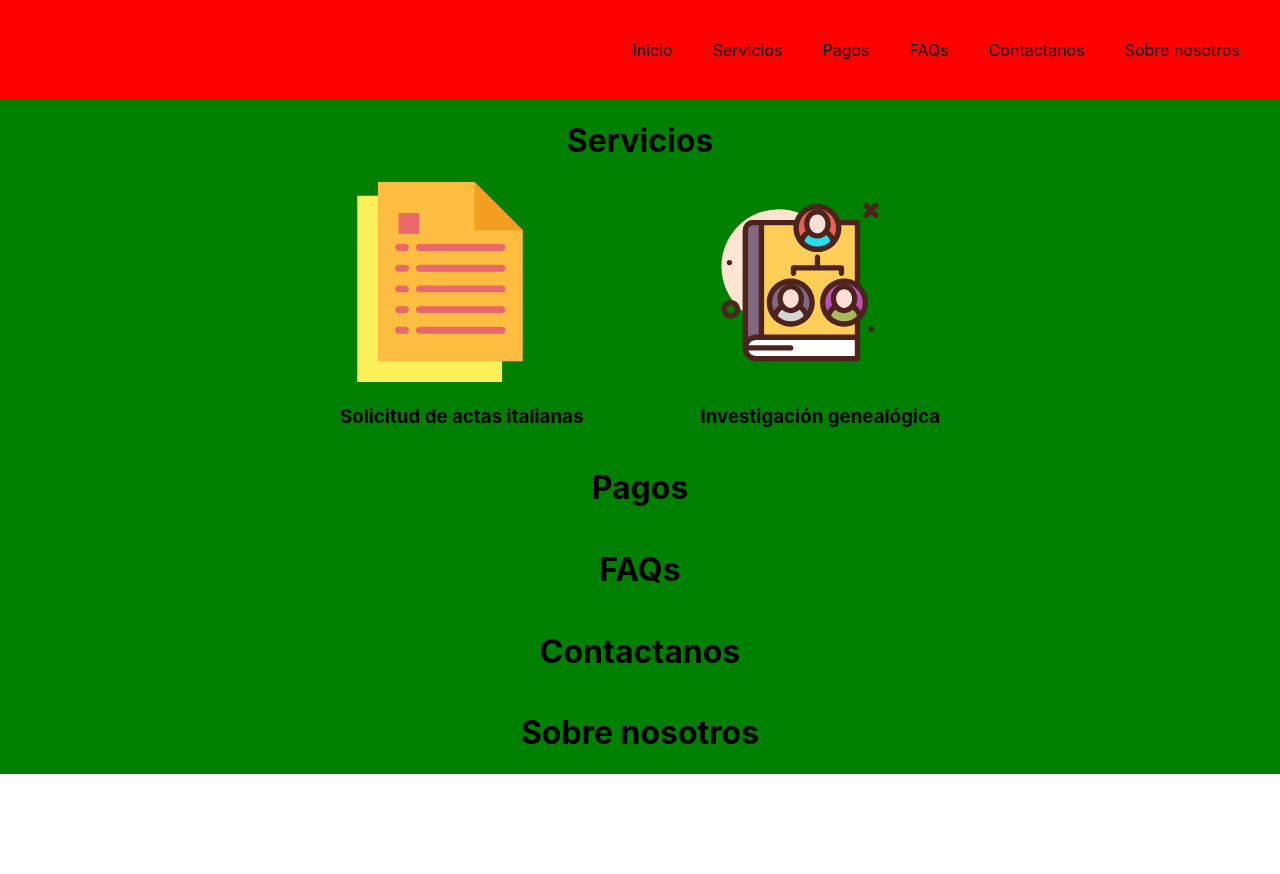
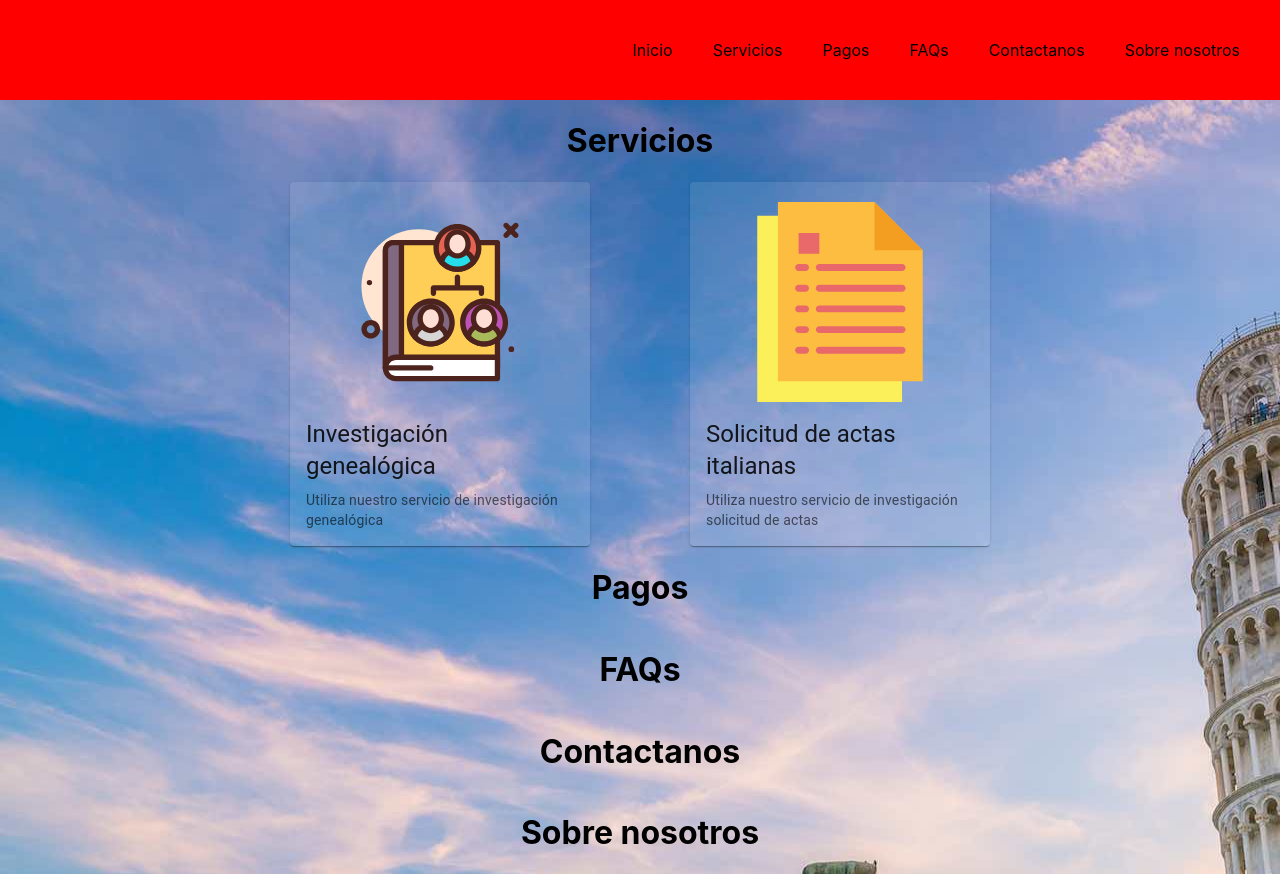
Before and after one commit to tomasrobino/actas-website, a React (Create React App) app: page / in a window 1280 px wide. Before the commit the page ends 800 px from the top, so only its background shows below. Built offline with nearby package versions, Linux system fonts and the light colour scheme.

Commit message:
cards implemented in services section

```diff
--- a/package.json
+++ b/package.json
@@ -3,6 +3,9 @@
   "version": "0.1.0",
   "private": true,
   "dependencies": {
+    "@emotion/react": "^11.10.5",
+    "@emotion/styled": "^11.10.5",
+    "@mui/material": "^5.11.5",
     "@testing-library/jest-dom": "^5.16.5",
     "@testing-library/react": "^13.4.0",
     "@testing-library/user-event": "^13.5.0",
--- a/src/App.css
+++ b/src/App.css
@@ -1,4 +1,7 @@
 .header {
+    position: sticky;
+    z-index: 100;
+    top: 0px;
     background-color: red;
     width: 100%;
     height: 100px;
@@ -16,7 +19,7 @@
 }
 
 .body {
-    background-color: green;
+    background-image: url("../public/torre_pisa_pendente.jpg");
     width: 100%;
     display: flex;
     flex-direction: column;
@@ -29,10 +32,14 @@
     align-items: center;
 }
 
+#services {
+    scroll-margin-top: 200px;
+}
+
 .serviceDiv {
     display: flex;
     justify-content: space-between;
-    width: 600px;
+    width: 700px;
 }
 
 .serviceImg {
--- /dev/null
+++ b/src/BodySections/Services.js
@@ -0,0 +1,33 @@
+import { useState } from "react";
+
+import ServicesDiv from "./ServicesDiv";
+
+function Services() {
+    const [text, setText] = useState(0);
+
+    if (text === 1) {
+        return (
+            <div>
+                <ServicesDiv text={text} setText={setText} />
+                <div>
+                    <p>Este texto es de cuando se apreta "investigacion"</p>
+                </div>
+            </div>
+        )
+    } else if (text === 2) {
+        return (
+            <div>
+                <ServicesDiv text={text} setText={setText} />
+                <p>Este texto es de cuando  se apreta "pedido"</p>
+            </div>
+        )
+    } else {
+        return (
+            <div>
+                <ServicesDiv text={text} setText={setText} />
+            </div>
+        )
+    }
+}
+
+export default Services;
--- /dev/null
+++ b/src/BodySections/ServicesDiv.js
@@ -0,0 +1,58 @@
+import { Card, CardActionArea, CardContent, CardMedia, Typography } from "@mui/material";
+
+function ServicesDiv(props) {
+    function handleClick(event) {
+        if (event.target.className.includes("service1")) {
+            props.setText(1);
+        } else if (event.target.className.includes("service2")) {
+            props.setText(2);
+        }
+    }
+
+    return (
+        <div className="services">
+            <h1 id="services">Servicios</h1>
+
+            <div className="serviceDiv">
+                <Card onClick={handleClick} className="service1 serviceElement" sx={{ maxWidth: 300, backgroundColor: "rgb(255,255,255,0.1)" }}>
+                    <CardActionArea  className="service1">
+                        <CardMedia
+                            component="img"
+                            sx={{ height: 200, objectFit: "contain", marginTop: "20px"}}
+                            image="genealogia.svg"
+                            className="service1"
+                        />
+                        <CardContent className="service1">
+                            <Typography gutterBottom variant="h5" component="div" className="service1">
+                                Investigación genealógica
+                            </Typography>
+                            <Typography variant="body2" color="text.secondary" className="service1">
+                                Utiliza nuestro servicio de investigación genealógica
+                            </Typography>
+                        </CardContent>
+                    </CardActionArea>
+                </Card>
+                <Card onClick={handleClick} className="service2 serviceElement" sx={{ maxWidth: 300, backgroundColor: "rgb(255,255,255,0.1)" }}>
+                    <CardActionArea className="service2">
+                        <CardMedia
+                            component="img"
+                            sx={{ height: 200, objectFit: "contain", marginTop: "20px"}}
+                            image="pedido.svg"
+                            className="service2"
+                        />
+                        <CardContent className="service2">
+                            <Typography gutterBottom variant="h5" component="div" className="service2">
+                            Solicitud de actas italianas
+                            </Typography>
+                            <Typography variant="body2" color="text.secondary" className="service2">
+                                Utiliza nuestro servicio de investigación solicitud de actas
+                            </Typography>
+                        </CardContent>
+                    </CardActionArea>
+                </Card>
+            </div>
+        </div>
+    )
+}
+
+export default ServicesDiv;
--- a/src/Header.js
+++ b/src/Header.js
@@ -1,4 +1,4 @@
-import Home from "./HeaderLinkers/Home"
+import Home from "./BodySections/Home"
 
 function Header() {
     return (
--- a/src/HeaderLinkers/Services.js
+++ /dev/null
@@ -1,76 +0,0 @@
-import { useState } from "react";
-
-function Services(props) {
-    const [text, setText] = useState(0);
-
-    function handleClick(e) {
-        if (e.target.className.includes("service1")) {
-            setText(1);
-        } else if (e.target.className.includes("service2")) {
-            setText(2);
-        }
-    }
-
-    if (text === 1) {
-        return (
-            <div className="services">
-                <h1>Servicios</h1>
-
-                <div className="serviceDiv">
-                    <div onClick={handleClick} className="service1 serviceElement">
-                        <img src="pedido.svg" alt="" className="service1 serviceImg"/>
-                        <h3 className="service1">Solicitud de actas italianas</h3>
-                    </div>
-                    <div onClick={handleClick} className="service2serviceElement">
-                        <img src="genealogia.svg" alt="" className="service2 serviceImg"/>
-                        <h3 className="service2">Investigación genealógica</h3>
-                    </div>
-                </div>
-
-                <div>
-                    <p>Este texto es de cuando  se apreta "pedido"</p>
-                </div>
-            </div>
-        )
-    } else if (text === 2) {
-        return (
-            <div className="services">
-                <h1>Servicios</h1>
-
-                <div className="serviceDiv">
-                    <div onClick={handleClick} className="service1 serviceElement">
-                        <img src="pedido.svg" alt="" className="service1 serviceImg"/>
-                        <h3 className="service1">Solicitud de actas italianas</h3>
-                    </div>
-                    <div onClick={handleClick} className="service2serviceElement">
-                        <img src="genealogia.svg" alt="" className="service2 serviceImg"/>
-                        <h3 className="service2">Investigación genealógica</h3>
-                    </div>
-                </div>
-
-                <div>
-                    <p>Este texto es de cuando se apreta "investigacio"</p>
-                </div>
-            </div>
-        )
-    } else {
-        return (
-            <div className="services">
-                <h1 id="services">Servicios</h1>
-
-                <div className="serviceDiv">
-                    <div onClick={handleClick} className="service1 serviceElement">
-                        <img src="pedido.svg" alt="" className="service1 serviceImg"/>
-                        <h3 className="service1">Solicitud de actas italianas</h3>
-                    </div>
-                    <div onClick={handleClick} className="service2serviceElement">
-                        <img src="genealogia.svg" alt="" className="service2 serviceImg"/>
-                        <h3 className="service2">Investigación genealógica</h3>
-                    </div>
-                </div>
-            </div>
-        )
-    }
-}
-
-export default Services;
```
Also changed, not shown: src/Body.js (+5 -5 lines), public/torre_pisa_pendente.jpg (added), src/BodySections/About.js (renamed from src/HeaderLinkers/About.js), src/BodySections/Contact.js (renamed from src/HeaderLinkers/Contact.js), src/BodySections/FAQs.js (renamed from src/HeaderLinkers/FAQs.js), src/BodySections/Home.js (renamed from src/HeaderLinkers/Home.js), src/BodySections/Payment.js (renamed from src/HeaderLinkers/Payment.js), 1 other file (tests, documents, lock files or other folders).
